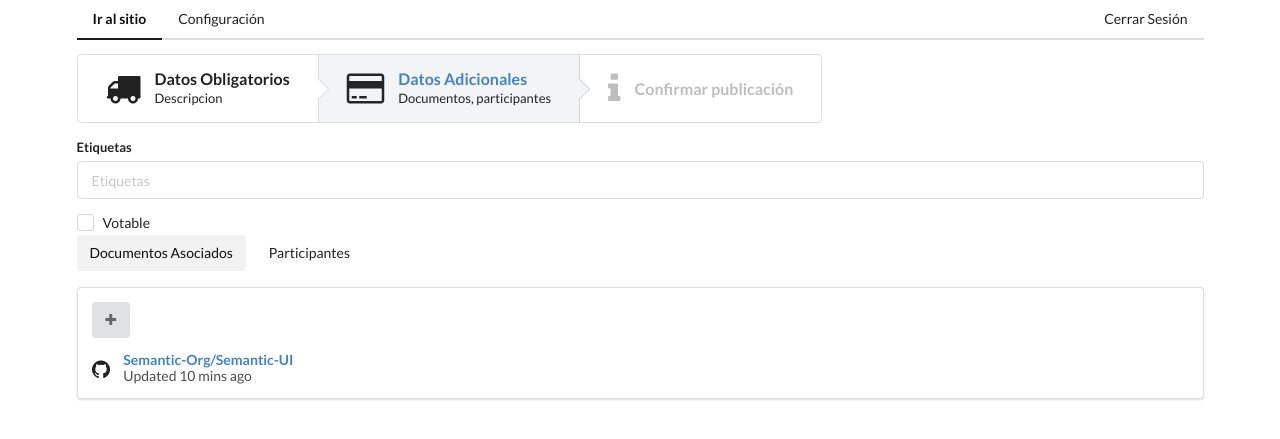
After one commit to cristianlp/participaton, a Django app: template desafio/templates/desafio/desafio_view.html in a window 1280 px wide. The commit adds this page. Shown: the top 439 px of the page. Run offline with Django 3.2, Linux system fonts and the light colour scheme; the template is opened without the code that fills it: most values are stand-ins (such as "Sample title", 1, 10 or a date in 2020).

Commit message:
Modificacion desafios

```diff
--- a/convocatoria/models.py
+++ b/convocatoria/models.py
@@ -10,12 +10,6 @@ class Ciudad(models.Model):
 def convocatoria_directory_path(instance, filename):
     # archivo cargado en MEDIA_ROOT/convocatoria_<id>/<filename>
     return 'convocatoria_{0}/{1}'.format(instance.convocatoria.id, filename)
-
-class Documento(models.Model):
-    descripcion = models.CharField(max_length=255, blank=True)
-    upload = models.FileField(upload_to=convocatoria_directory_path)
-    subido_el = models.DateTimeField(auto_now_add=True)
-    convocatoria = models.ForeignKey("Convocatoria")
 
 
 class Convocatoria(models.Model):
--- a/desafio/forms.py
+++ b/desafio/forms.py
@@ -1,6 +1,7 @@
 from django.forms import ModelForm
 
 from desafio.models import Desafio
+
 
 
 class DesafioNuevoForm(ModelForm):
--- /dev/null
+++ b/desafio/static/js/desafio.js
@@ -0,0 +1,10 @@
+$('.desafios_tab item').tab();
+
+function modal_documento_new() {
+
+$('#modal_documento_new')
+  .modal({
+    inverted: true
+  }).modal('show');
+
+}
--- /dev/null
+++ b/desafio/templates/desafio/desafio_view.html
@@ -0,0 +1,192 @@
+{% extends 'base.html' %}
+
+{% load staticfiles %}
+
+{% block content %}
+
+<div class="ui steps">
+  <div class="step">
+    <i class="truck icon"></i>
+    <div class="content">
+      <div class="title">Datos Obligatorios</div>
+      <div class="description">Descripcion</div>
+    </div>
+  </div>
+  <div class="active step">
+    <i class="payment icon"></i>
+    <div class="content">
+      <div class="title">Datos Adicionales</div>
+      <div class="description">Documentos, participantes</div>
+    </div>
+  </div>
+  <div class="disabled step">
+    <i class="info icon"></i>
+    <div class="content">
+      <div class="title">Confirmar publicación</div>
+    </div>
+  </div>
+</div>
+
+<div class="ui form">
+
+  <form method="post" action=".">
+
+  <div class="field">
+        <label>Etiquetas</label>
+        <input type="text" placeholder="Etiquetas">
+  </div>
+
+  <div class="field">
+     <div class="ui checkbox">
+      <input type="checkbox" tabindex="0" class="hidden">
+      <label>Votable</label>
+     </div>
+  </div>
+
+ </form>
+
+</div>
+
+
+<div class="ui tabular desafios_tab">
+
+  <div class="ui secondary menu">
+    <a class="item active" data-tab="documentos_data_tab">Documentos Asociados</a>
+    <a class="item" data-tab="participantes_data_tab">Participantes</a>
+  </div>
+
+
+
+  <div class="ui active tab segment" data-tab="documentos_data_tab">
+
+
+	<a class="ui icon button" href="#" onclick="modal_documento_new()">
+       	  <i class="plus icon"></i>
+	</a>
+
+	{% if documentos %}
+
+
+     	<!-- Lista de Documentos -->
+
+		<div class="ui relaxed divided list">
+
+     	{% for documento in documentos %}
+
+			  <div class="item">
+			    <i class="large github middle aligned icon"></i>
+			    <div class="content">
+			      <a class="header">Semantic-Org/Semantic-UI</a>
+			      <div class="description">Updated 10 mins ago</div>
+			    </div>
+			  </div>
+
+    	{% endfor %}
+
+	</div>
+
+
+     {% else %}
+	<div class="ui message">
+		<div class="header">
+   			No hay documentos cargados
+ 		</div>
+	</div>
+    {% endif %}
+
+
+  </div>
+
+  <div class="ui  tab segment" data-tab="participantes_data_tab">
+
+  		<a class="ui icon button" href="#" onclick="modal_participante_new()">
+       	  <i class="plus icon"></i>
+	</a>
+
+	{% if participantes %}
+
+
+     	<!-- Lista de Participantes -->
+
+		<div class="ui relaxed divided list">
+
+     	{% for participante in participante %}
+
+			  <div class="item">
+			    <i class="large github middle aligned icon"></i>
+			    <div class="content">
+			      <a class="header">Semantic-Org/Semantic-UI</a>
+			      <div class="description">Updated 10 mins ago</div>
+			    </div>
+			  </div>
+
+    	{% endfor %}
+
+	</div>
+
+
+     {% else %}
+	<div class="ui message">
+		<div class="header">
+   			No hay participantes cargados
+ 		</div>
+	</div>
+    {% endif %}
+
+
+  </div>
+
+</div>
+
+
+
+<!-- VENTANAS MODALES ******************************************************* -->
+<div id="modal_documento_new" class="ui modal">
+
+<div class="header">Nuevo Documento</div>
+
+<div class="content">
+
+ <form
+      action="{% url 'desafio:documento_new' %}"
+      name="form-documento-new" id="form-documento-new"
+      method="post">
+
+  <div class="ui form">
+
+
+    <div class="field">
+        <label>Descripcion</label>
+        <textarea name="descripcion" id="descripcion" cols="30" rows="3" placeholder="Descripcion">
+        </textarea>
+    </div>
+
+
+  <div class="actions">
+    <div class="ui red cancel inverted button">
+      <i class="remove icon"></i>
+        Cancelar
+    </div>
+    <div id="documento_guardar" class="ui green ok inverted button">
+       <!--<a convocatoria_id={{convocatoria.id}} data-url="{% url 'desafio:desafio_new' %}"
+                                              href="#" onclick="desafio_new(this)">-->
+          <i class="checkmark icon"></i>
+          Guardar
+       </a>
+        {% csrf_token %}
+    </div>
+  </div>
+
+</div>
+
+</form>
+
+</div>
+</div>
+
+
+{% endblock %}
+
+{% block js %}
+	<script src="{% static 'js/desafio.js' %}"></script>
+{% endblock %}
--- /dev/null
+++ b/desafio/templates/desafio/documento_view.html
@@ -0,0 +1 @@
+document
--- a/desafio/urls.py
+++ b/desafio/urls.py
@@ -1,8 +1,10 @@
 from django.conf.urls import url
 
-from .views import desafio_new, get_desafios
+from .views import desafio_new, get_desafios, desafio_view
 
 urlpatterns = [
     url(r'^new$', desafio_new, name='desafio_new'),
-    url(r'^all/(?P<convocatoria_id>\d+)$', get_desafios, name='get_desafios')
+    url(r'^view/(?P<desafio_id>\d+)$', desafio_view, name='desafio_view'),
+    url(r'^all/(?P<convocatoria_id>\d+)$', get_desafios, name='get_desafios'),
+    #url(r'^documento/new$', documento_new, name='documento_new'),
 ]
```
Also changed, not shown: desafio/models.py (+10 -0 lines), desafio/views.py (+35 -12 lines), padmin/static/js/crsf.js (added, +55 -0 lines), padmin/static/js/padmin.js (+55 -179 lines), padmin/static/js/snippets.js (added, +79 -0 lines), padmin/templates/padmin/convocatoria_desafios.html (+7 -19 lines), convocatoria/migrations/0008_auto_20171129_1548.py (added), desafio/migrations/0004_documento.py (added), desafio/migrations/0005_auto_20171130_1616.py (added).
